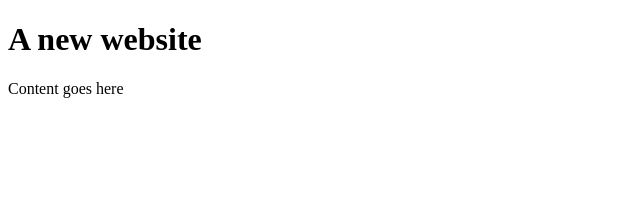
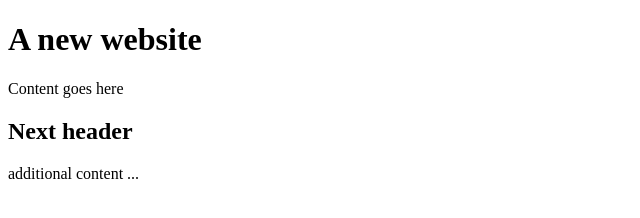
Before and after one commit to lukasrohatsch/SLM, a plain HTML site: page index.html in a window 1280 px wide. Shown: the whole page, without its empty margins (0-640 px from the left). Drawn offline with Linux system fonts and the light colour scheme.

Commit message:
added new stuff to index.html

```diff
--- a/index.html
+++ b/index.html
@@ -8,5 +8,7 @@
 <body>
     <h1>A new website</h1>
     <p>Content goes here</p>
+    <h2>Next header</h2>
+    <p>additional content ...</p>
 </body>
 </html>
```
